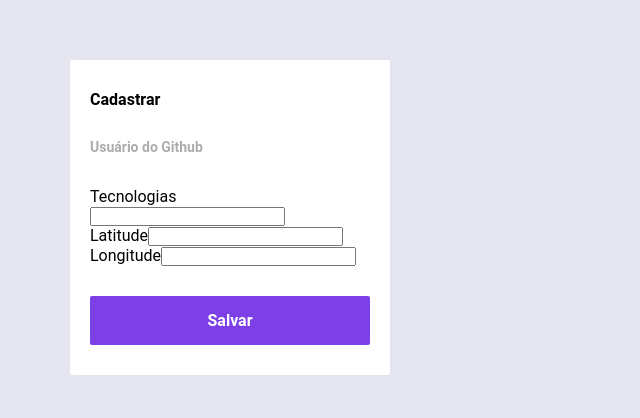
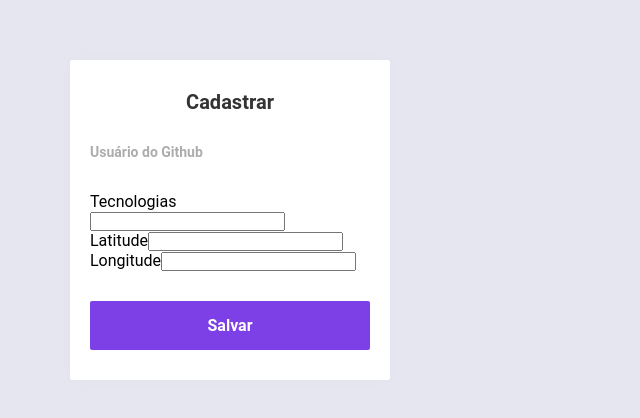
Before and after one commit to esron/semana-omnistack-vue, a Vue app: page / in a window 1280 px wide. Shown: the top 418 px of the page, without its empty margins (0-640 px from the left). Built offline with nearby package versions, Linux system fonts and the light colour scheme.

Commit message:
adiciona estilo para o aside strong

```diff
--- a/src/App.vue
+++ b/src/App.vue
@@ -80,4 +80,11 @@ aside {
   border-radius: 2px;
   padding: 30px 20px;
 }
+
+aside strong {
+  font-size: 20px;
+  text-align: center;
+  display: block;
+  color: #333;
+}
 </style>
```
